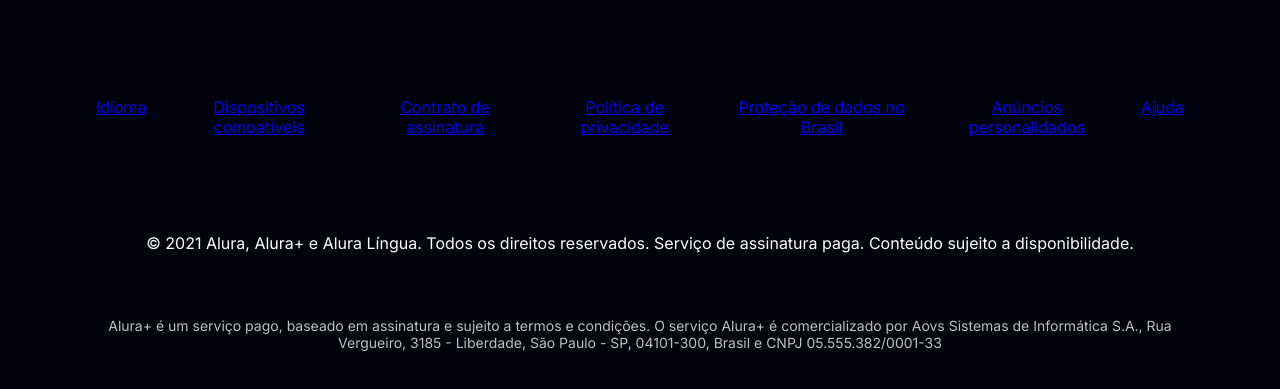
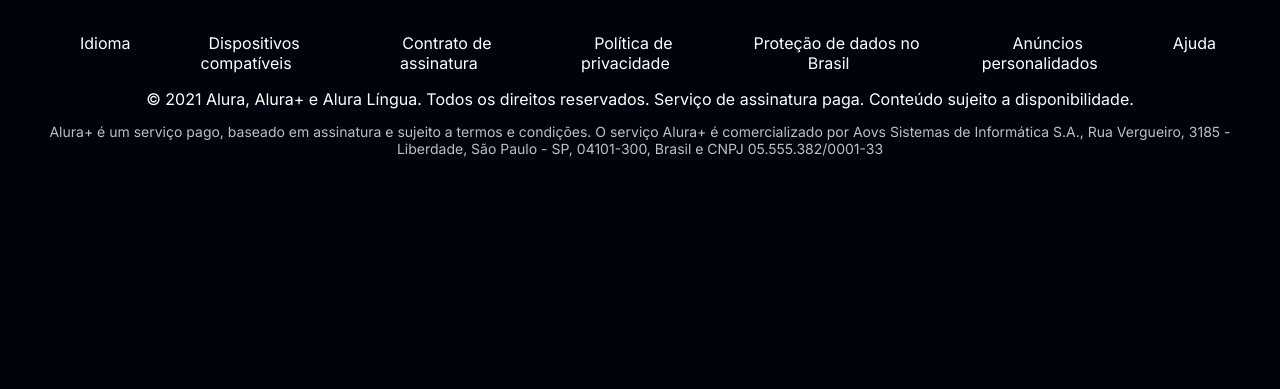
Before and after one commit to ToriBrum/AluraPlus, a plain HTML site: page index.html in a window 1280 px wide. Shown: the part 3693-4082 px from the top of the page. After the commit the page ends 3930 px from the top, so only its background shows below. Drawn offline with Linux system fonts and the light colour scheme.

Commit message:
Project finished

```diff
--- a/styles.css
+++ b/styles.css
@@ -127,23 +127,38 @@ body {
     margin: 5em 5em;
 }
 
-.rodape__lista{
+.rodape__lista {
     display: flex;
     justify-content: center;
     list-style-type: none;
-    margin: 5em 0;
+    margin-top: 1em;
 }
 
 .lista__link{
     padding: 16px;
 }
 
-.rodape__texto{
+.rodape__texto {
+    margin: 1em 0;
     color: var(--cinza-secundario);
-    font-size: 14px ;
+    font-size: 14px;
 }
 
+.rodape {
+    text-align: center;
+    margin: 5em 3em;
+}
 
-.rodape__texto__1{
-    margin-bottom: 4em;
+.lista__link a{
+    text-decoration: none;
+    color: var(--branco-principal);
+    margin-left: 1em;
 }
+
+.lista__link a:hover{
+    color: var(--botao-azul);
+}
+
+.lista__link a:active{
+    color: navy;
+}
```
